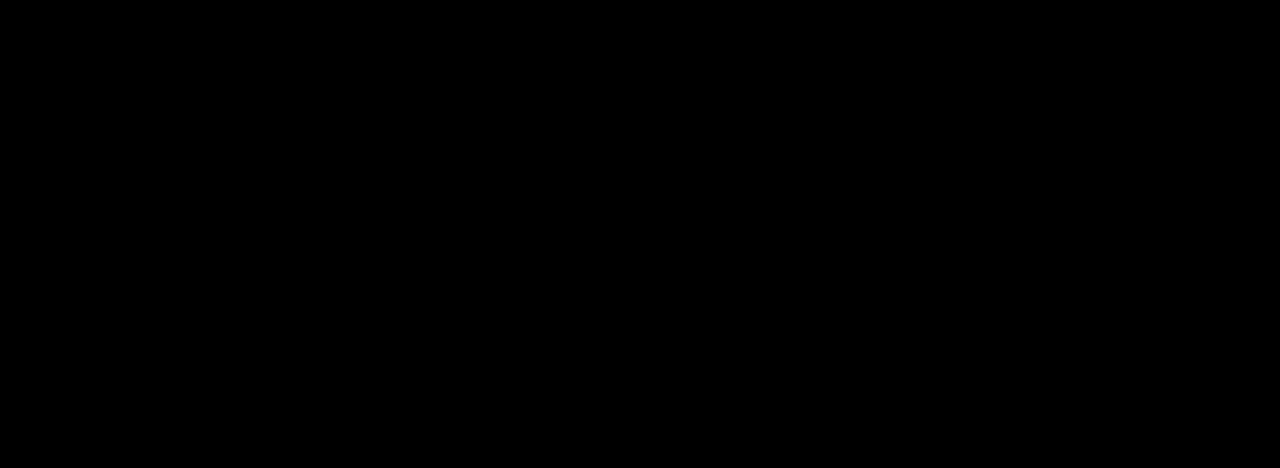
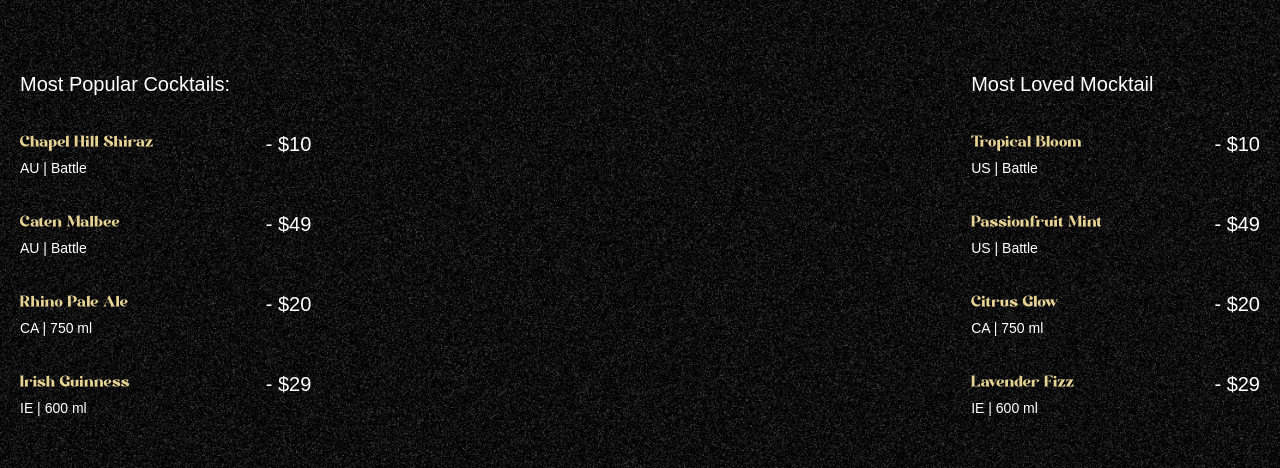
Before and after one commit to Parashar-Patel/gsap_cocltails, a React (Vite) app: page / in a window 1280 px wide. Shown: the part 890-1358 px from the top of the page. Built offline with nearby package versions, Linux system fonts and the light colour scheme; a web font is replaced by a local one.

Commit message:
Implement Cocktail section.

```diff
--- a/src/App.jsx
+++ b/src/App.jsx
@@ -2,7 +2,9 @@
 import { ScrollTrigger, SplitText } from "gsap/all";
 import Navbar from "./components/Navbar";
 import Hero from "./components/Hero";
+import Cocktail from "./components/Cocktail";
 import Lenis from 'lenis'
+
 
 const lenis = new Lenis({
   autoRaf: true,
@@ -19,6 +21,7 @@
     <main>
       <Navbar />
       <Hero />
+      <Cocktail/>
     </main>
   );
 };
--- /dev/null
+++ b/src/components/Cocktail.jsx
@@ -0,0 +1,73 @@
+import { cocktailLists, mockTailLists } from "../../Constants";
+import { useGSAP } from "@gsap/react";
+import gsap from "gsap";
+
+const Cocktail = () => {
+  useGSAP(() => {
+    const parallexTimeline = gsap.timeline({
+      scrollTrigger: {
+        target: "#cocktails",
+        start: "20% top",
+        end: "bottom 80%",
+        scrub: true,
+      },
+    });
+
+    parallexTimeline.from("#c-left-leaf", {
+      x: -100,
+      y: 100,
+    },"0");
+    parallexTimeline.from("#c-right-leaf", {
+      x: 100,
+      y: 100,
+    },"0");
+  });
+
+  return (
+    <section id="cocktails" className="noisy">
+      <img src="/images/cocktail-left-leaf.png" alt="l-leaf" id="c-left-leaf" />
+      <img
+        src="/images/cocktail-right-leaf.png"
+        alt="l-leaf "
+        id="c-right-leaf"
+      />
+      <div className="list">
+        <div className="popular">
+          <h2>Most Popular Cocktails:</h2>
+          <ul>
+            {cocktailLists.map(({ name, country, detail, price }) => (
+              <li key={name}>
+                <div className="md:me-28">
+                  <h3>{name}</h3>
+                  <p>
+                    {country} | {detail}
+                  </p>
+                </div>
+                <span>- {price}</span>
+              </li>
+            ))}
+          </ul>
+        </div>
+
+        <div className="loved">
+          <h2>Most Loved Mocktail</h2>
+          <ul>
+            {mockTailLists.map(({ name, country, detail, price }) => (
+              <li key={name}>
+                <div className="me-28">
+                  <h3>{name}</h3>
+                  <p>
+                    {country} | {detail}
+                  </p>
+                </div>
+                <span>- {price}</span>
+              </li>
+            ))}
+          </ul>
+        </div>
+      </div>
+    </section>
+  );
+};
+
+export default Cocktail;
```
